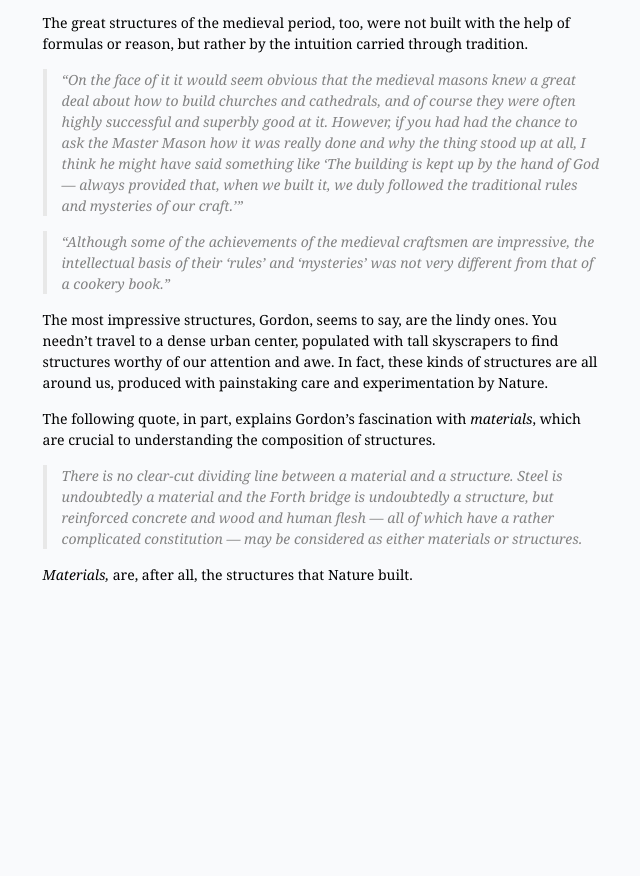
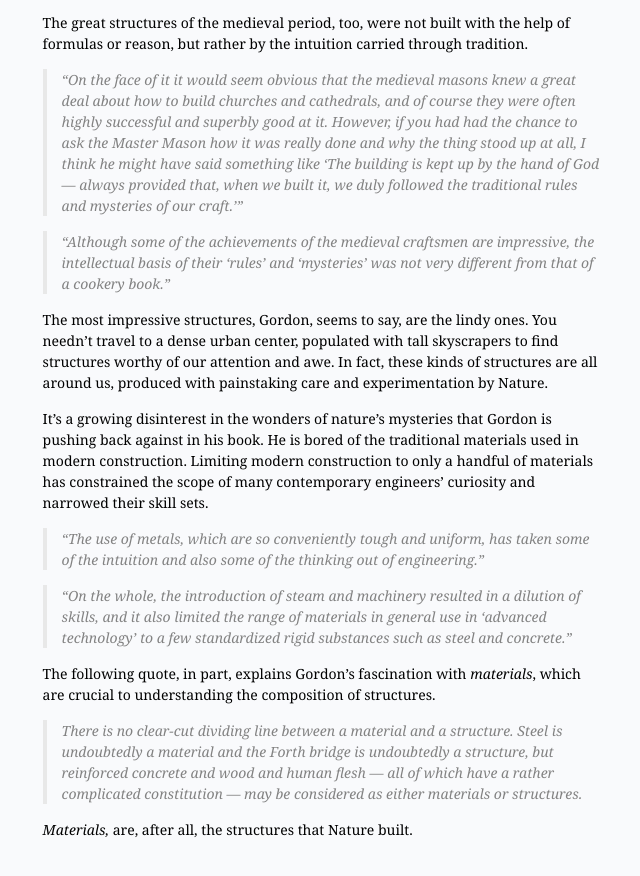
Before and after one commit to asofs/asofs.github.io, a Jekyll site: the page built from _posts/2022-08-03-lindy-structures.md, in a window 1280 px wide and 900 px high, scrolled down 1505 px. Shown: the top 876 px of the window, without its empty margins (427-1067 px from the left). Built offline with Jekyll 4.4.1, drawn with Linux system fonts in a browser that asks for light colours; before the commit the page ends 2150 px from its top, so only the background shows below that.

Commit message:
adding to lindy post

```diff
--- a/_posts/2022-08-03-lindy-structures.md
+++ b/_posts/2022-08-03-lindy-structures.md
@@ -29,6 +29,12 @@ The great structures of the medieval period, too, were not built with the help o
 
 The most impressive structures, Gordon, seems to say, are the lindy ones. You needn't travel to a dense urban center, populated with tall skyscrapers to find structures worthy of our attention and awe. In fact, these kinds of structures are all around us, produced with painstaking care and experimentation by Nature.
 
+It's a growing disinterest in the wonders of nature's mysteries that Gordon is pushing back against in his book. He is bored of the traditional materials used in modern construction. Limiting modern construction to only a handful of materials has constrained the scope of many contemporary engineers' curiosity and narrowed their skill sets.
+
+>"The use of metals, which are so conveniently tough and uniform, has taken some of the intuition and also some of the thinking out of engineering."
+
+>"On the whole, the introduction of steam and machinery resulted in a dilution of skills, and it also limited the range of materials in general use in 'advanced technology' to a few standardized rigid substances such as steel and concrete."
+
 The following quote, in part, explains Gordon's fascination with *materials*, which are crucial to understanding the composition of structures.
 
 > There is no clear-cut dividing line between a material and a structure. Steel is undoubtedly a material and the Forth bridge is undoubtedly a structure, but reinforced concrete and wood and human flesh — all of which have a rather complicated constitution — may be considered as either materials or structures.
```
